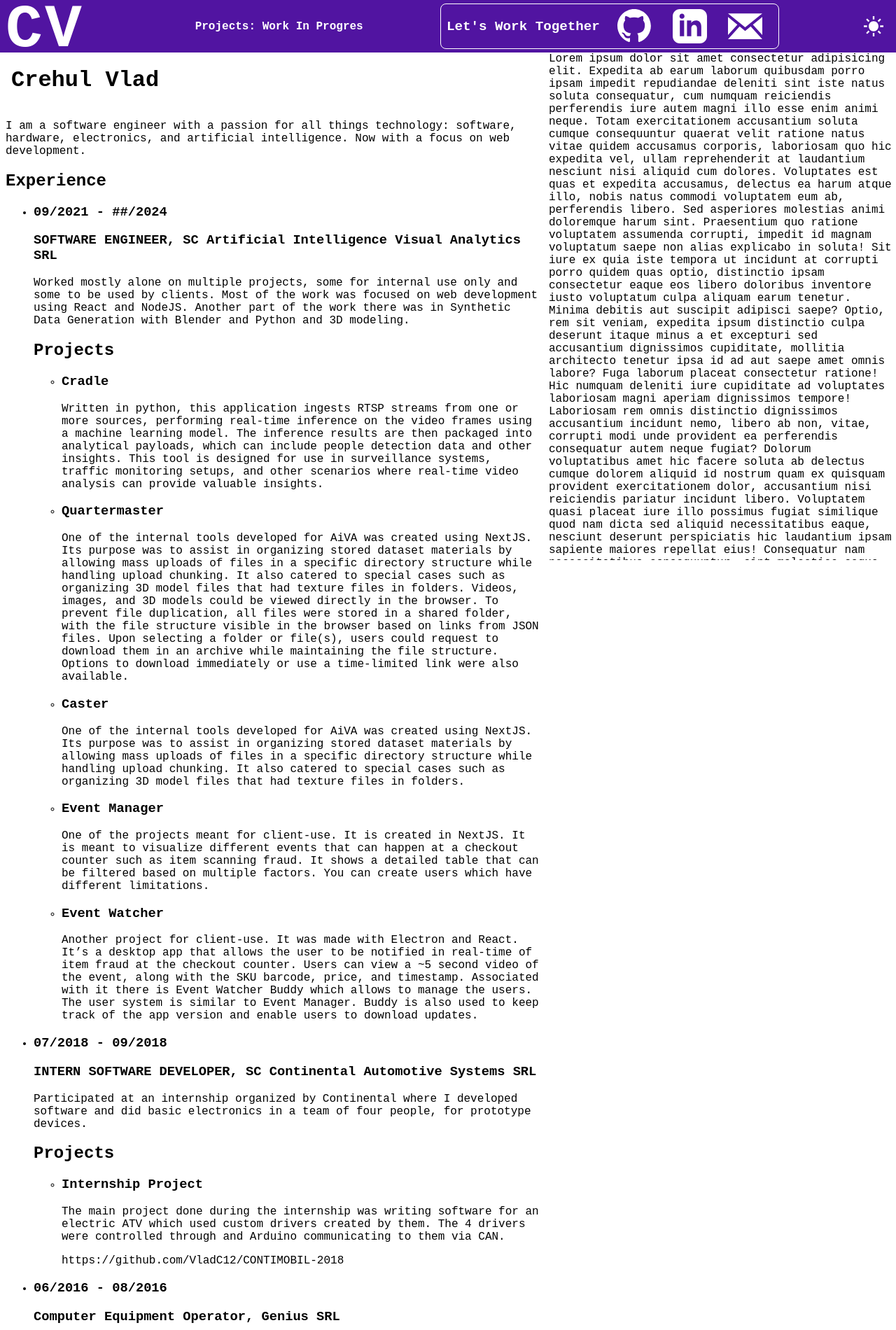
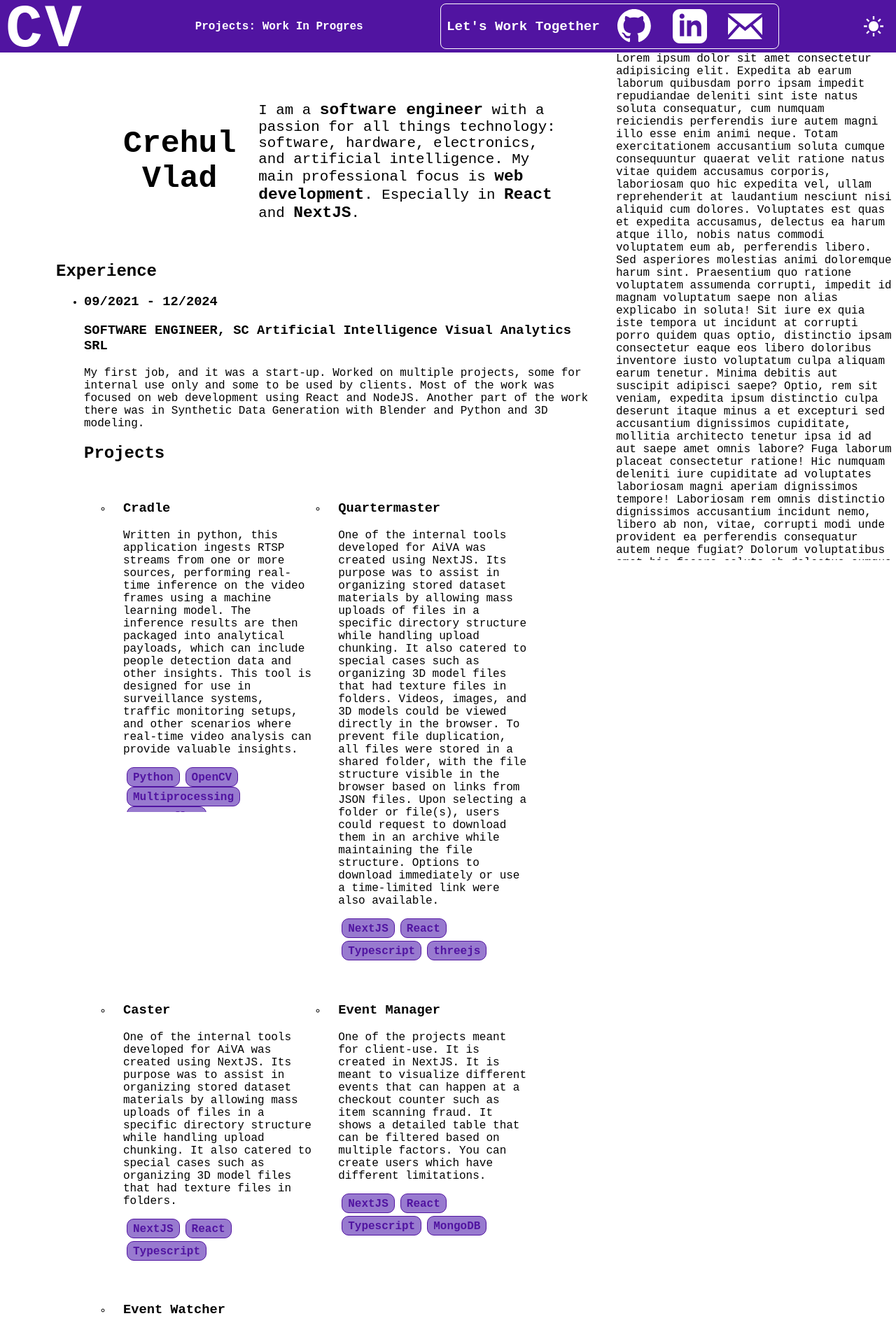
Before and after one commit to VladC12/VladC12.github.io, a React (Vite) app: page / in a window 1280 px wide. Shown: the top 1900 px of the page at 70% size. Built offline with nearby package versions, Linux system fonts and the light colour scheme.

Commit message:
Styling and skills

```diff
--- a/src/components/CurriculumVitae.module.css
+++ b/src/components/CurriculumVitae.module.css
@@ -6,12 +6,36 @@
 
 .container div:first-child {
     flex: 0 0 60%;
-    padding: 0 0.5rem 0 0.5rem;
+    padding: 0 2rem 0 5rem;
     overflow-y: auto;
     color: var(--text-color);
     background-color: var(--background-color);
     transition: background-color 0.5s ease, color 0.5s ease;
 }
+
+.container div:first-child .myself {
+    display: flex;
+    flex-direction: row;
+    align-items: center;
+    margin-top: 2rem;
+}
+
+.container div:first-child .myself span {
+    font-weight: bold;
+    font-size: 2.8em;
+    padding: 1rem;
+    text-align: center;
+}
+
+.container div:first-child .myself p {
+    font-size: 1.3em;
+    padding: 1rem;
+}
+
+.container div:first-child .myself b {
+    font-size: 1.1em;
+}
+
 
 .container div:last-child {
     flex: 1;
@@ -24,3 +48,38 @@
     overflow: hidden;
     transition: background-color 0.5s ease, color 0.5s ease;
 }
+
+.projects {
+    display: flex;
+    flex-direction: row;
+    flex-wrap: wrap;
+}
+
+.projects li {
+    padding: 1rem;
+    width: 40%;
+}
+
+.projects div {
+    display: flex;
+    flex-wrap: wrap;
+    max-height: 4em;
+    margin: 5px;
+}
+
+.projects span {
+    max-height: 1em;
+    transition: background-color 0.5s ease, color 0.5s ease;
+    color: var(--accent-color);
+    background: var(--highlight-color);
+    border: 1px solid var(--accent-color);
+    border-radius: 10px;
+    padding: 5px 8px 5px 8px;
+    font-weight: bold;
+    margin: 0 0.5rem 0 0;
+}
+
+.projects a {
+    color: var(--highlight-color);
+    cursor: pointer;
+}
--- a/src/components/CurriculumVitae.tsx
+++ b/src/components/CurriculumVitae.tsx
@@ -4,27 +4,30 @@ const CurriculumVitae: React.FC = () => {
     return (
         <div className={styles.container}>
             <div>
-                <div>
-                    <h1>Crehul Vlad</h1>
+                <div className={styles.myself}>
+                    <span>Crehul Vlad</span>
+                    <p>I am a <b>software engineer</b> with a passion for all things technology: software, hardware, electronics, and
+                        artificial intelligence. My main professional focus is <b>web development</b>. Especially in <b>React</b> and <b>NextJS</b>.</p>
                 </div>
-                <p>I am a software engineer with a passion for all things technology: software, hardware, electronics, and
-                    artificial intelligence. Now with a focus on web development.</p>
                 <h2>Experience</h2>
                 <ul>
                     <li>
-                        <h3>09/2021 - ##/2024</h3>
+                        <h3>09/2021 - 12/2024</h3>
                         <h3>SOFTWARE ENGINEER, SC Artificial Intelligence Visual Analytics SRL</h3>
                         <p>
-                            Worked mostly alone on multiple projects, some for internal use only and some to be used by
+                            My first job, and it was a start-up. Worked on multiple projects, some for internal use only and some to be used by
                             clients. Most of the work was focused on web development using React and NodeJS. Another
                             part of the work there was in Synthetic Data Generation with Blender and Python and 3D
                             modeling.
                         </p>
                         <h2>Projects</h2>
-                        <ul>
+                        <ul className={styles.projects}>
                             <li>
                                 <h3>Cradle</h3>
                                 <p>Written in python, this application ingests RTSP streams from one or more sources, performing real-time inference on the video frames using a machine learning model. The inference results are then packaged into analytical payloads, which can include people detection data and other insights. This tool is designed for use in surveillance systems, traffic monitoring setups, and other scenarios where real-time video analysis can provide valuable insights.</p>
+                                <div>
+                                    <span>Python</span><span>OpenCV</span><span>Multiprocessing</span><span>Tensorflow</span>
+                                </div>
                             </li>
                             <li>
                                 <h3>Quartermaster</h3>
@@ -37,6 +40,9 @@ const CurriculumVitae: React.FC = () => {
                                     Upon selecting a folder or file(s), users could request to download them in an archive while
                                     maintaining the file structure. Options to download immediately or use a time-limited link were
                                     also available.</p>
+                                <div>
+                                    <span>NextJS</span><span>React</span><span>Typescript</span><span>threejs</span>
+                                </div>
                             </li>
                             <li>
                                 <h3>Caster</h3>
@@ -44,6 +50,9 @@ const CurriculumVitae: React.FC = () => {
                                     in organizing stored dataset materials by allowing mass uploads of files in a specific directory
                                     structure while handling upload chunking. It also catered to special cases such as organizing 3D
                                     model files that had texture files in folders.</p>
+                                <div>
+                                    <span>NextJS</span><span>React</span><span>Typescript</span>
+                                </div>
                             </li>
                             <li>
                                 <h3>Event Manager</h3>
@@ -51,6 +60,9 @@ const CurriculumVitae: React.FC = () => {
                                     events that can happen at a checkout counter such as item scanning fraud.
                                     It shows a detailed table that can be filtered based on multiple factors.
                                     You can create users which have different limitations.</p>
+                                <div>
+                                    <span>NextJS</span><span>React</span><span>Typescript</span><span>MongoDB</span>
+                                </div>
                             </li>
                             <li>
                                 <h3>Event Watcher</h3>
@@ -60,6 +72,9 @@ const CurriculumVitae: React.FC = () => {
                                     there is Event Watcher Buddy which allows to manage the users. The user system is similar to
                                     Event Manager.
                                     Buddy is also used to keep track of the app version and enable users to download updates.</p>
+                                <div>
+                                    <span>Electron</span><span>React</span><span>Typescript</span><span>MongoDB</span>
+                                </div>
                             </li>
                         </ul>
                     </li>
@@ -71,12 +86,15 @@ const CurriculumVitae: React.FC = () => {
                             electronics in a team of four people, for prototype devices.
                         </p>
                         <h2>Projects</h2>
-                        <ul>
+                        <ul className={styles.projects}>
                             <li>
                                 <h3>Internship Project</h3>
                                 <p>The main project done during the internship was writing software for an electric ATV which used
                                     custom drivers created by them. The 4 drivers were controlled through and Arduino communicating to them via CAN.</p>
-                                <a>https://github.com/VladC12/CONTIMOBIL-2018</a>
+                                <a href="https://github.com/VladC12/CONTIMOBIL-2018" target="_blank" rel="noopener noreferrer">https://github.com/VladC12/CONTIMOBIL-2018</a>
+                                <div>
+                                    <span>Arduino</span><span>C</span>
+                                </div>
                             </li>
                         </ul>
                     </li>
@@ -94,13 +112,16 @@ const CurriculumVitae: React.FC = () => {
                         <h3>Bachelor of Engineeering, UTCN, Faculty of Electronics, Telecommunications and Technology Information</h3>
                         <p>Telecommunication Technologies and System specialization.</p>
                         <h2>Projects</h2>
-                        <ul>
+                        <ul className={styles.projects}>
                             <li>
                                 <h3>Bachelor Thesis: Tacotron 2 DNN Text-To-Speech Web App</h3>
                                 <p>My bachelor thesis project involved implementing a version of Tacotron 2 and training two
                                     models: one in Romanian using the Mara Corpus, which contains the audiobook "Mara", and
                                     another in English using the publicly available LJSpeech Dataset. Additionally, a web interface was
                                     developed using Flask to accompany the two models.</p>
+                                <div>
+                                    <span>Python</span><span>Tensorflow</span><span>Flask</span><span>Bootstrap</span>
+                                </div>
                             </li>
                             <li>
                                 <h3>IOT Modbus Monitor</h3>
@@ -108,14 +129,20 @@ const CurriculumVitae: React.FC = () => {
                                     Modbus and displaying it in a web interface. We accomplished this using Python and rendering
                                     the web interface via Flask, a Python library. The data was organized and stored in a database
                                     using pymongo.</p>
-                                <a>https://github.com/VladC12/IOT_Modbus_Monitor</a>
+                                <a href="https://github.com/VladC12/IOT_Modbus_Monitor" target="_blank" rel="noopener noreferrer">https://github.com/VladC12/IOT_Modbus_Monitor</a>
+                                <div>
+                                    <span>Python</span><span>Flask</span><span>Bootstrap</span><span>MongoDB</span>
+                                </div>
                             </li>
                             <li>
                                 <h3>Edge Detection with GUI</h3>
                                 <p>A project for year 4 semester 1 of the university for Digital Image Processing. We used Prewitt,
                                     Sobel, compass, Nevatia-Babu operators for edge detection with automated mask generation of
                                     any size. The GUI was made in the Python library Tkinter.</p>
-                                <a>https://github.com/VladC12/Edge-Detection-PNI</a>
+                                <a href="https://github.com/VladC12/Edge-Detection-PNI" target="_blank" rel="noopener noreferrer">https://github.com/VladC12/Edge-Detection-PNI</a>
+                                <div>
+                                    <span>Python</span><span>OpenCV</span><span>Tkinter</span>
+                                </div>
                             </li>
                         </ul>
                     </li>
```
